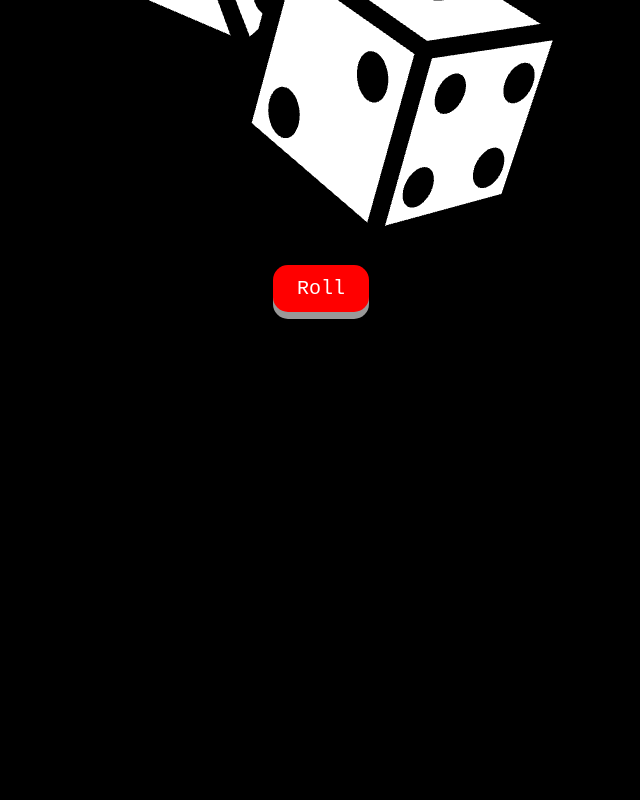
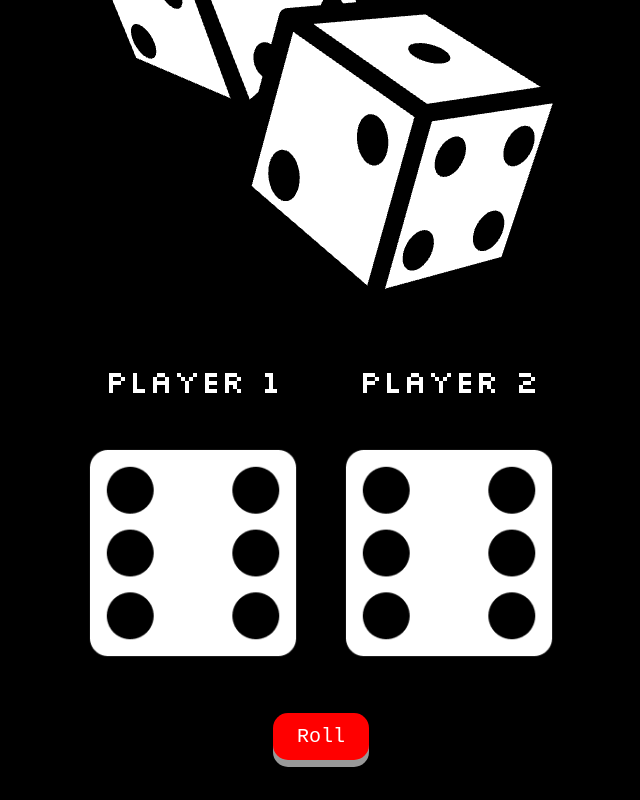
Before and after one commit to skyoon26/dice-game, a plain HTML site: page index.html in a window 1280 px wide. Shown: the part 686-1486 px from the top of the page, without its empty margins (319-959 px from the left). Before the commit the page ends 1086 px from the top, so only its background shows below. Drawn offline with Linux system fonts and the light colour scheme.

Commit message:
Add HTML and CSS for dice roll feature

```diff
--- a/index.html
+++ b/index.html
@@ -10,13 +10,26 @@
   <link href="https://fonts.googleapis.com/css2?family=Silkscreen&display=swap" rel="stylesheet">
 </head>
 <body>
-  <div class="container">
+  <div class="flex-container">
     <h1>Want to play a game?</h1>
     <p>Press the button to start</p>
     <div class="start-image">
       <img src="images/rolling-dices.png" />
     </div>
-    <button>Roll</button>
+
+    <div class="grid-container">
+      <div class="grid-item">
+        <p>Player 1</p>
+        <img class="img1" src="images/dice-six.png">
+      </div>
+      <div class="grid-item">
+        <p>Player 2</p>
+        <img class="img2" src="images/dice-six.png">
+      </div>
+    </div>
+    <div class="button-container">
+      <button>Roll</button>
+    </div>
   </div>
 
   <script src="index.js"></script>
--- a/style.css
+++ b/style.css
@@ -4,18 +4,38 @@ body {
   color: white;
 }
 
-.container {
+.flex-container {
   display: flex;
   flex-direction: column;
   justify-content: center;
   align-items: center;
-  padding-bottom: 80px;
+  padding: 0px 1rem;
 }
 
 h1 {
   font-size: 6rem;
   text-shadow: 4px 4px grey;
   text-align: center;
+  margin: 6rem;
+}
+
+.grid-container {
+  display: grid;
+  grid-template-columns: 1fr 1fr;
+  gap: 1rem;
+  text-align: center;
+}
+
+.img1, .img2 {
+  width: 15rem;
+}
+
+.grid-item {
+  font-size: 2rem;
+}
+
+.button-container {
+  margin: 2rem;
 }
 
 button {
```
